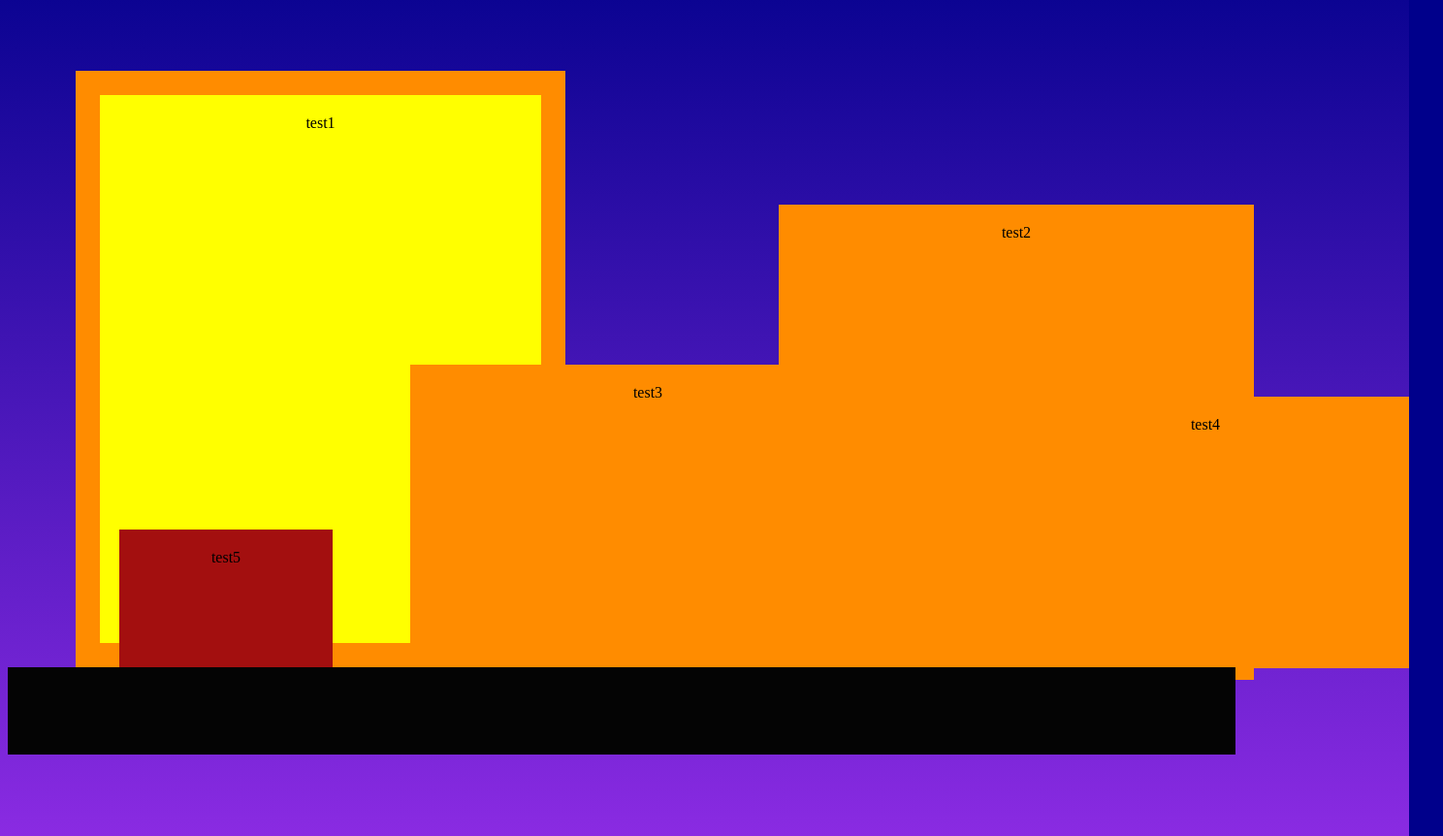
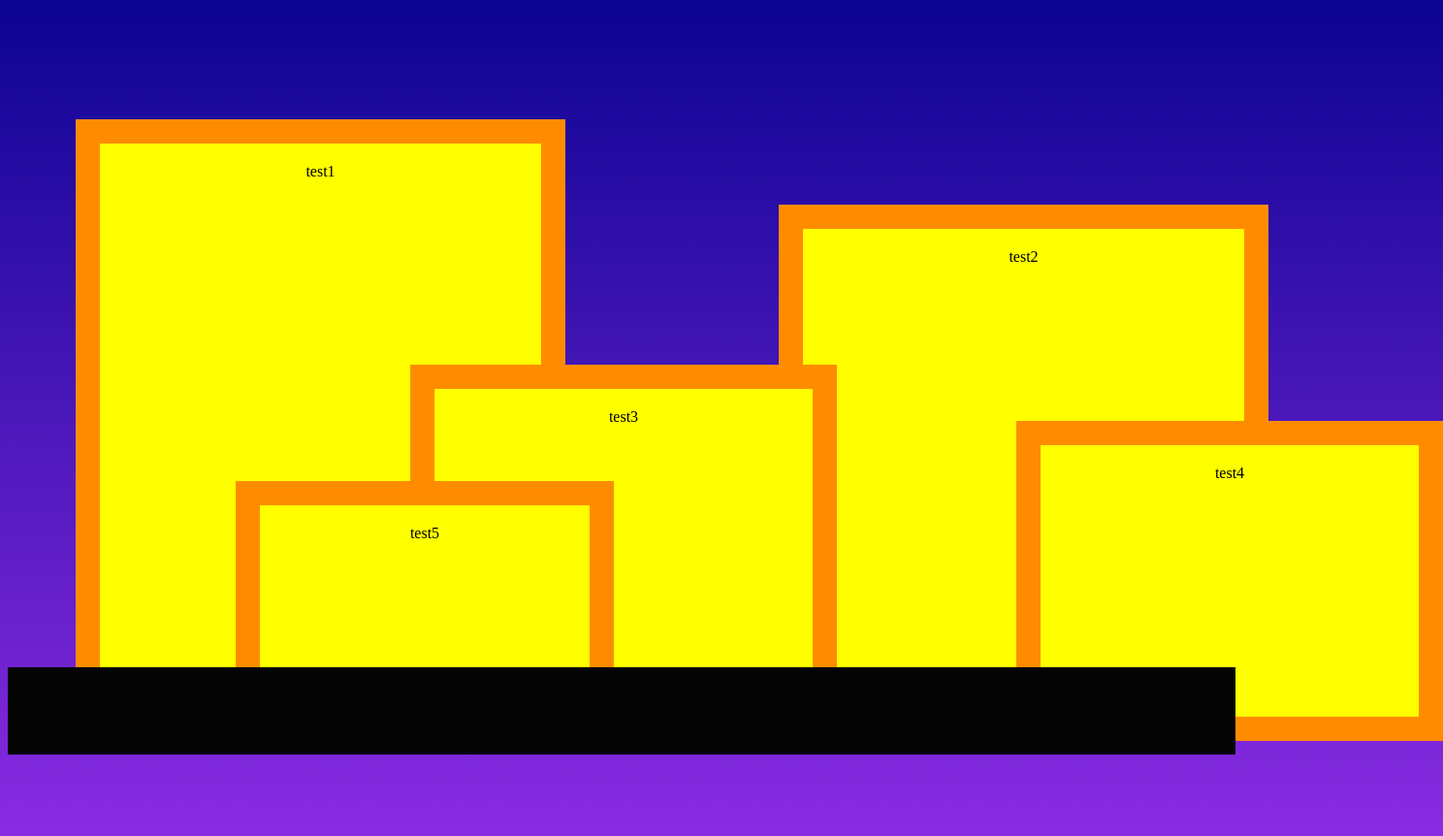
Before and after one commit to isaipd20/Portfolio, a plain HTML site: page portfolio/main.html in a window 1280 px wide. Shown: the part 79-941 px from the top of the page at 97% size, 1488 px wide, since content can reach past the window. Drawn offline with Linux system fonts and the light colour scheme.

Commit message:
main page towers finished

```diff
--- a/portfolio/style.css
+++ b/portfolio/style.css
@@ -136,6 +136,7 @@ footer {
 
 .tower1 {
     position: relative;
+    top: 50px;
     right: -70px;
     background: yellow;
     /*margin: 20px auto;*/
@@ -149,45 +150,58 @@ footer {
 
   .tower2 {
     position:relative;
-    top: 75px;
+    top: 25px;
     right: -680px;
-    background: darkorange;
+    background: yellow;
     /*margin: 20px auto;*/
+    border-style: solid;
+    border-color: darkorange;
+    border-width: 25px;
     padding: 20px;
     height: 450px;
-    width: 450px;
+    width: 415px;
   }
 
   .tower3 {
     position:relative;
-    top: -250px;
+    top: -350px;
     right: -300px;
-    background: darkorange;
+    background: yellow;
     /*margin: 20px auto;*/
+    border-style: solid;
+    border-color: darkorange;
+    border-width: 25px;
     padding: 20px;
     height: 280px;
-    width: 450px;
+    width: 350px;
   }
 
   .tower4 {
     position:relative;
     top: 160px;
-    right: -210px;
-    background: darkorange;
+    right: -200px;
+    background: yellow;
     /*margin: 20px auto;*/
+    border-style: solid;
+    border-color: darkorange;
+    border-width: 25px;
     padding: 20px;
     height: 240px;
-    width: 380px;
+    width: 350px;
   }
 
   .tower5 {
     position:relative;
-    top: -400px;
-    background: rgb(163, 15, 15);
+    top: -600px;
+    right: -120px;
+    background: yellow;
     /*margin: 20px auto;*/
+    border-style: solid;
+    border-color: darkorange;
+    border-width: 25px;
     padding: 20px;
     height: 140px;
-    width: 180px;
+    width: 300px;
   }
 
   .base {
```
